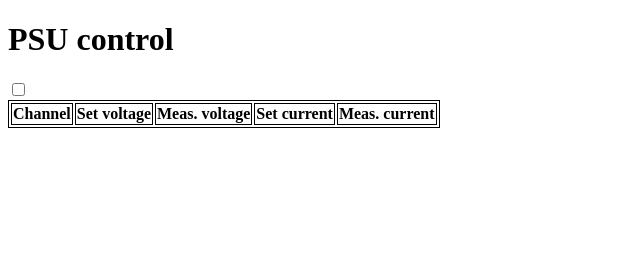
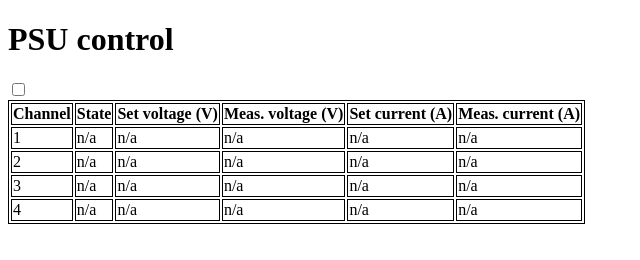
Before and after one commit to qgp/node-hmp, a plain HTML site: page public/index.html in a window 1280 px wide. Shown: the whole page, without its empty margins (0-640 px from the left). Drawn offline with nearby package versions, Linux system fonts and the light colour scheme; no server answers.

Commit message:
Add client-server communication

```diff
--- a/public/index.html
+++ b/public/index.html
@@ -9,16 +9,9 @@
     border: 1px solid black;
   }
   </style>
-</head>
-<body>
-  <h1>PSU control</h1>
-  <input type="checkbox" id="switchGen">
-  <!-- <script src="https://cdnjs.cloudflare.com/ajax/libs/socket.io/2.0.3/socket.io.js"></script> -->
   <script src='/socket.io/socket.io.js'></script>
   <script>
-    <!-- document.getElementById("switchGen").checked = 1; -->
     var socket = io();
-    socket.emit('switchGen', 25)
     window.addEventListener("load", function() {
       var switchGen = document.getElementById("switchGen");
       switchGen.addEventListener('change', function() {
@@ -27,18 +20,58 @@
     })
     socket.on('switchGen', function(data) {
       document.getElementById("switchGen").checked = data;
-      socket.emit("switchGen", data)
     })
+    socket.on('updateVset', function(ch, data) {
+      document.getElementById("vset_" + ch).innerHTML = data;
+      // $('#vset_2').innerHTML = data
+    })
+	<!--  $('#messages').append($('<li>').text(msg)); -->
   </script>
-
+</head>
+<body>
+  <h1>PSU control</h1>
+  <input type="checkbox" id="switchGen">
   <table>
-     <tr>
-       <th>Channel</th>
-       <th>Set voltage</th>
-       <th>Meas. voltage</th>
-       <th>Set current</th>
-       <th>Meas. current</th>
-     </tr>
+    <tr>
+      <th>Channel</th>
+      <th>State</th>
+      <th>Set voltage (V)</th>
+      <th>Meas. voltage (V)</th>
+      <th>Set current (A)</th>
+      <th>Meas. current (A)</th>
+    </tr>
+    <tr>
+      <td id="ch_1">1</td>
+      <td id="state_1">n/a</td>
+      <td id="vset_1">n/a</td>
+      <td id="vmeas_1">n/a</td>
+      <td id="iset_1">n/a</td>
+      <td id="imeas_1">n/a</td>
+    </tr>
+    <tr>
+      <td id="ch_2">2</td>
+      <td id="state_2">n/a</td>
+      <td id="vset_2">n/a</td>
+      <td id="vmeas_2">n/a</td>
+      <td id="iset_2">n/a</td>
+      <td id="imeas_2">n/a</td>
+    </tr>
+    <tr>
+      <td id="ch_3">3</td>
+      <td id="state_3">n/a</td>
+      <td id="vset_3">n/a</td>
+      <td id="vmeas_3">n/a</td>
+      <td id="iset_3">n/a</td>
+      <td id="imeas_3">n/a</td>
+    </tr>
+    <tr>
+      <td id="ch_4">4</td>
+      <td id="state_4">n/a</td>
+      <td id="vset_4">n/a</td>
+      <td id="vmeas_4">n/a</td>
+      <td id="iset_4">n/a</td>
+      <td id="imeas_4">n/a</td>
+    </tr>
   </table>
 </body>
 </html>
```
Also changed, not shown: hmp.js (+13 -2 lines), main.js (+3 -4 lines).
